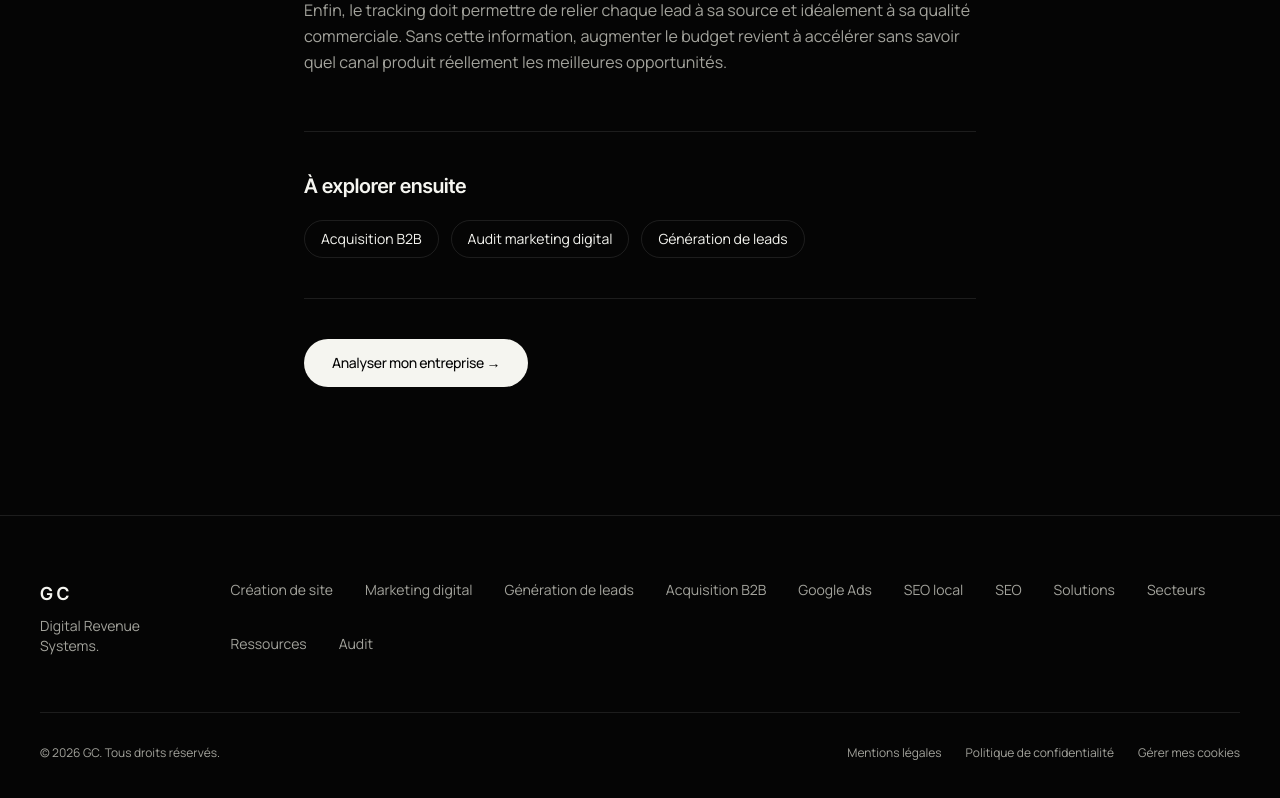
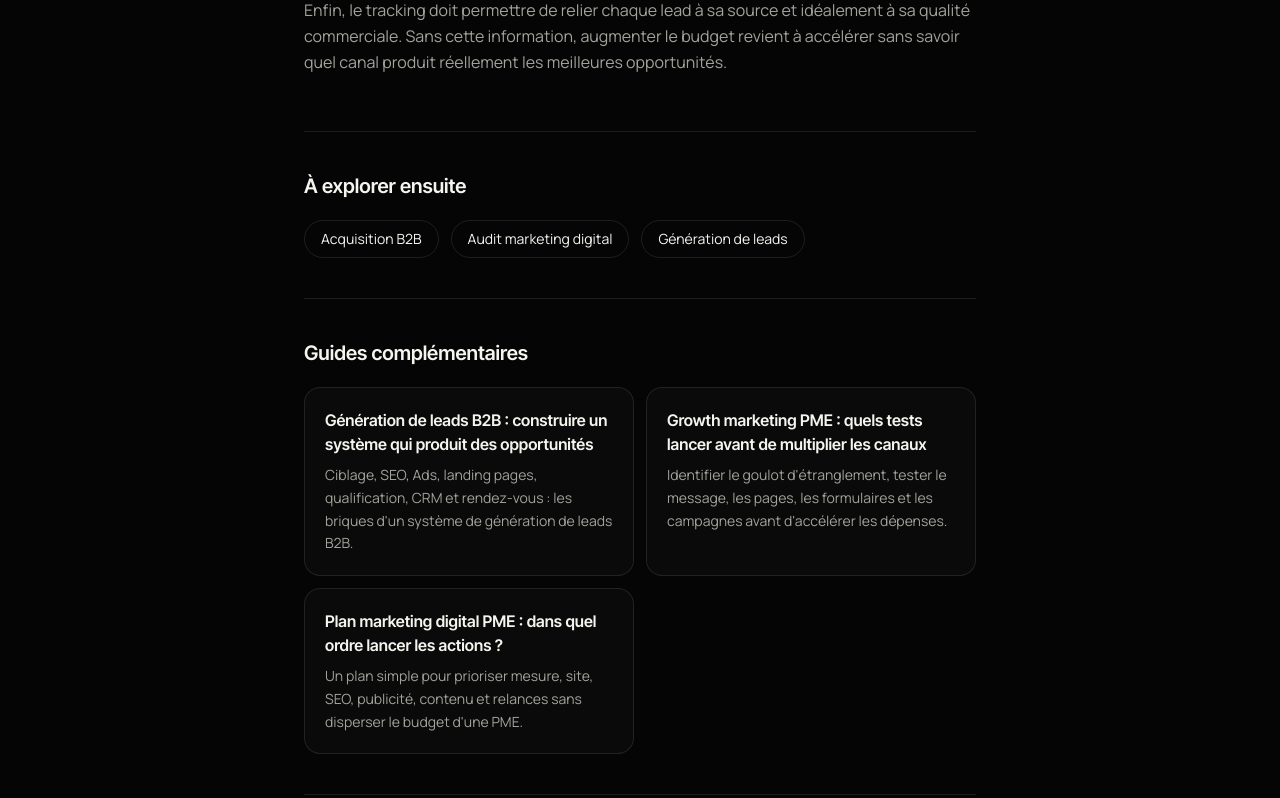
Before and after one commit to mathieumilo3-bot/-generation-capable, a Next.js app in the folder site-vitrine/: page /ressources/audit-acquisition-digitale in a window 1280 px wide. Shown: the part 921-1719 px from the top of the page. Built offline with nearby package versions, Linux system fonts and the light colour scheme; no server answers.

Commit message:
SEO: interlink supporting guides into topical clusters

```diff
--- a/site-vitrine/src/app/ressources/[article]/page.tsx
+++ b/site-vitrine/src/app/ressources/[article]/page.tsx
@@ -127,6 +127,34 @@ const RELATED_LINKS: Record<string, { href: string; label: string }[]> = {
   ],
 };
 
+const RELATED_GUIDES: Record<string, string[]> = {
+  "prix-creation-site-internet": ["site-internet-artisan-guide", "refonte-site-seo-erreurs"],
+  "comment-etre-visible-sur-google": ["prix-referencement-seo", "seo-local-artisan", "optimiser-google-business-profile"],
+  "seo-local-artisan": ["comment-etre-visible-sur-google", "optimiser-google-business-profile", "site-internet-artisan-guide"],
+  "optimiser-google-business-profile": ["seo-local-artisan", "comment-etre-visible-sur-google"],
+  "prix-referencement-seo": ["comment-etre-visible-sur-google", "seo-ou-google-ads", "refonte-site-seo-erreurs"],
+  "site-internet-artisan-guide": ["prix-creation-site-internet", "seo-local-artisan", "marketing-digital-artisan-guide"],
+  "generer-demandes-devis-en-ligne": ["cout-par-lead-qualifie", "google-ads-pme-guide", "marketing-digital-artisan-guide"],
+  "refonte-site-seo-erreurs": ["prix-creation-site-internet", "comment-etre-visible-sur-google"],
+  "plan-marketing-digital-pme": ["budget-marketing-digital-pme", "seo-ou-google-ads", "webmarketing-pme-plan"],
+  "budget-marketing-digital-pme": ["plan-marketing-digital-pme", "google-ads-pme-guide", "growth-marketing-pme"],
+  "seo-ou-google-ads": ["google-ads-pme-guide", "prix-referencement-seo", "comment-etre-visible-sur-google"],
+  "google-ads-pme-guide": ["seo-ou-google-ads", "generer-demandes-devis-en-ligne", "budget-marketing-digital-pme"],
+  "strategie-reseaux-sociaux-entreprise": ["plan-marketing-digital-pme", "webmarketing-pme-plan", "growth-marketing-pme"],
+  "marketing-digital-artisan-guide": ["seo-local-artisan", "site-internet-artisan-guide", "generer-demandes-devis-en-ligne"],
+  "generation-leads-b2b-guide": ["cout-par-lead-qualifie", "inbound-ou-outbound-b2b", "audit-acquisition-digitale"],
+  "cout-par-lead-qualifie": ["generation-leads-b2b-guide", "audit-acquisition-digitale", "growth-marketing-pme"],
+  "inbound-ou-outbound-b2b": ["generation-leads-b2b-guide", "cout-par-lead-qualifie"],
+  "webmarketing-pme-plan": ["plan-marketing-digital-pme", "budget-marketing-digital-pme", "growth-marketing-pme"],
+  "growth-marketing-pme": ["audit-acquisition-digitale", "webmarketing-pme-plan", "budget-marketing-digital-pme"],
+  "audit-acquisition-digitale": ["generation-leads-b2b-guide", "growth-marketing-pme", "plan-marketing-digital-pme"],
+  "marketing-digital-btp-guide": ["seo-local-artisan", "generer-demandes-devis-en-ligne", "google-ads-pme-guide"],
+  "site-internet-dentiste-seo-local": ["optimiser-google-business-profile", "comment-etre-visible-sur-google", "prix-creation-site-internet"],
+  "marketing-entreprise-nettoyage-guide": ["generer-demandes-devis-en-ligne", "google-ads-pme-guide", "seo-local-artisan"],
+  "marketing-evenementiel-digital-guide": ["strategie-reseaux-sociaux-entreprise", "plan-marketing-digital-pme", "generer-demandes-devis-en-ligne"],
+  "marketing-digital-restaurant-guide": ["optimiser-google-business-profile", "strategie-reseaux-sociaux-entreprise", "seo-local-artisan"],
+};
+
 export function generateStaticParams() {
   return ARTICLES.map((article) => ({ article: article.slug }));
 }
@@ -151,6 +179,9 @@ export default async function ArticlePage({ params }: Props) {
     { href: "/solutions", label: "Voir toutes les solutions" },
     { href: "/audit", label: "Analyser mon entreprise" },
   ];
+  const relatedGuides = (RELATED_GUIDES[article.slug] ?? [])
+    .map((relatedSlug) => getArticleBySlug(relatedSlug))
+    .filter(Boolean);
 
   return (
     <Section className="py-24 sm:py-32">
@@ -197,6 +228,32 @@ export default async function ArticlePage({ params }: Props) {
           </div>
         </div>
 
+        {relatedGuides.length > 0 && (
+          <section className="mt-10 border-t border-[var(--color-border)] pt-10">
+            <h2 className="font-display text-xl font-semibold text-[var(--color-text)]">
+              Guides complémentaires
+            </h2>
+            <div className="mt-5 grid gap-3 sm:grid-cols-2">
+              {relatedGuides.map((guide) =>
+                guide ? (
+                  <Link
+                    key={guide.slug}
+                    href={`/ressources/${guide.slug}`}
+                    className="rounded-2xl border border-[var(--color-border)] bg-[var(--color-surface)] p-5 transition-colors hover:border-[var(--color-muted)]"
+                  >
+                    <p className="font-display text-base font-semibold text-[var(--color-text)]">
+                      {guide.title}
+                    </p>
+                    <p className="mt-2 text-sm leading-relaxed text-[var(--color-muted)]">
+                      {guide.excerpt}
+                    </p>
+                  </Link>
+                ) : null
+              )}
+            </div>
+          </section>
+        )}
+
         <div className="mt-10 border-t border-[var(--color-border)] pt-10">
           <Button
             href="/audit"
```
